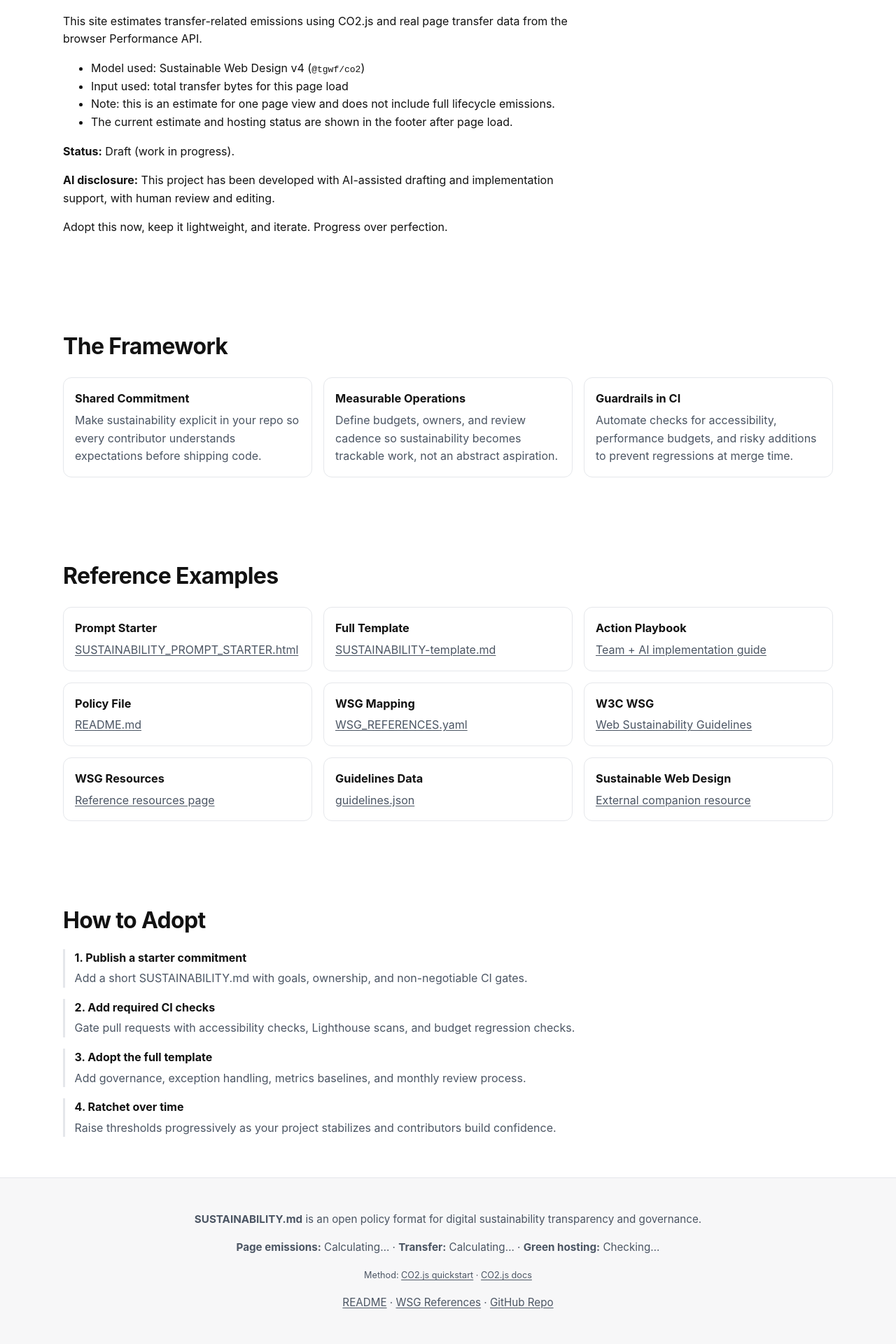
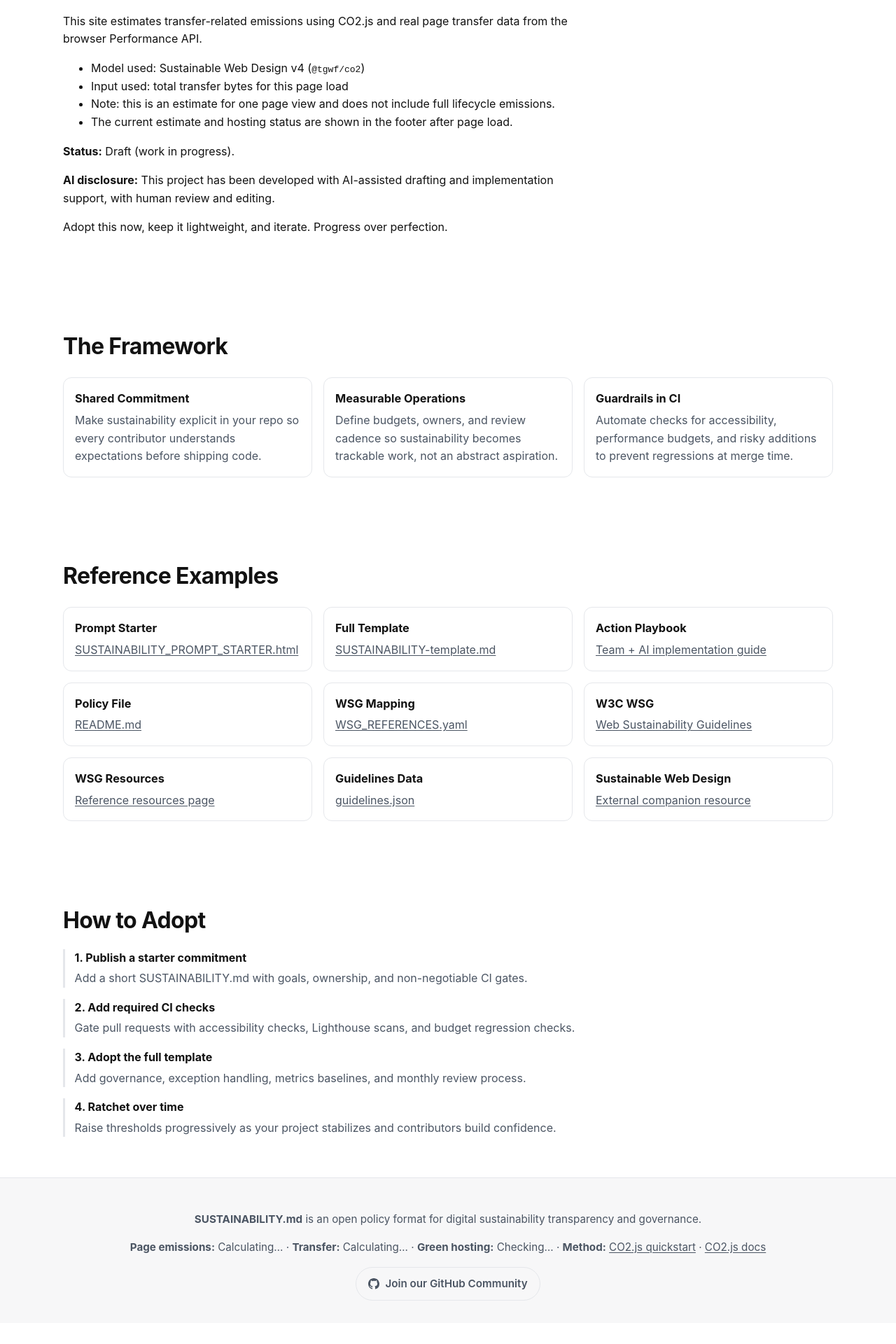
Before and after one commit to mgifford/sustainability.md, a Jekyll site: the page built from index.md, in a window 1280 px wide. Shown: the part 1481-3401 px from the top of the page at 70% size. Built offline with Jekyll 4.4.1, drawn with Linux system fonts in a browser that asks for light colours; after the commit the page ends 3371 px from its top, so only the background shows below that.

Commit message:
Consolidate footer metrics and add GitHub community CTA

```diff
--- a/_layouts/default.html
+++ b/_layouts/default.html
@@ -88,7 +88,7 @@
         <p>
           <strong>{{ page.footer_title }}</strong> {{ page.footer_text }}
         </p>
-        <p>
+        <p class="footer-metrics">
           <strong>Page emissions:</strong>
           <span id="footer-co2-estimate">Calculating…</span>
           ·
@@ -97,20 +97,19 @@
           ·
           <strong>Green hosting:</strong>
           <span id="footer-green-hosting">Checking…</span>
+          ·
+          <strong>Method:</strong>
+          <a href="https://www.thegreenwebfoundation.org/news/start-calculating-digital-carbon-emissions-in-5-minutes-with-co2-js/">CO2.js quickstart</a>
+          ·
+          <a href="https://developers.thegreenwebfoundation.org/co2js/overview/">CO2.js docs</a>
         </p>
-        <p>
-          <small>
-            Method: <a href="https://www.thegreenwebfoundation.org/news/start-calculating-digital-carbon-emissions-in-5-minutes-with-co2-js/">CO2.js quickstart</a>
-            ·
-            <a href="https://developers.thegreenwebfoundation.org/co2js/overview/">CO2.js docs</a>
-          </small>
-        </p>
-        <p>
-          <a href="{{ '/README.md' | relative_url }}">README</a>
-          ·
-          <a href="{{ '/WSG_REFERENCES.yaml' | relative_url }}">WSG References</a>
-          ·
-          <a href="{{ page.secondary_cta_url }}">GitHub Repo</a>
+        <p class="footer-cta">
+          <a class="button secondary github-cta" href="{{ page.secondary_cta_url }}">
+            <svg viewBox="0 0 16 16" width="16" height="16" aria-hidden="true" focusable="false">
+              <path fill="currentColor" d="M8 0C3.58 0 0 3.58 0 8c0 3.54 2.29 6.53 5.47 7.59.4.07.55-.17.55-.38 0-.19-.01-.82-.01-1.49-2.01.37-2.53-.49-2.69-.94-.09-.23-.48-.94-.82-1.13-.28-.15-.68-.52-.01-.53.63-.01 1.08.58 1.23.82.72 1.21 1.87.87 2.33.66.07-.52.28-.87.5-1.07-1.78-.2-3.64-.89-3.64-3.95 0-.87.31-1.59.82-2.15-.08-.2-.36-1.02.08-2.12 0 0 .67-.21 2.2.82a7.58 7.58 0 0 1 2-.27c.68 0 1.36.09 2 .27 1.53-1.04 2.2-.82 2.2-.82.44 1.1.16 1.92.08 2.12.51.56.82 1.27.82 2.15 0 3.07-1.87 3.75-3.65 3.95.29.25.54.73.54 1.48 0 1.07-.01 1.93-.01 2.2 0 .21.15.46.55.38A8.013 8.013 0 0 0 16 8c0-4.42-3.58-8-8-8z"></path>
+            </svg>
+            Join our GitHub Community
+          </a>
         </p>
       </footer>
     </div>
--- a/assets/css/site.css
+++ b/assets/css/site.css
@@ -210,6 +210,19 @@ section h2 {
   font-size: 0.95rem;
 }
 
+.footer-metrics {
+  max-width: 1100px;
+  margin: 0.65rem auto;
+}
+
+.footer-cta {
+  margin: 1rem 0 0;
+}
+
+.github-cta {
+  gap: 0.5rem;
+}
+
 @media (max-width: 900px) {
   .hero-grid {
     grid-template-columns: 1fr;
```
